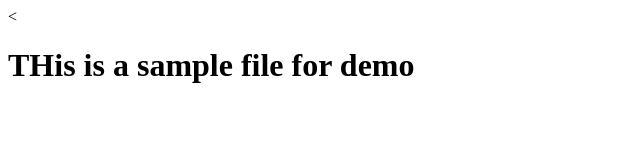
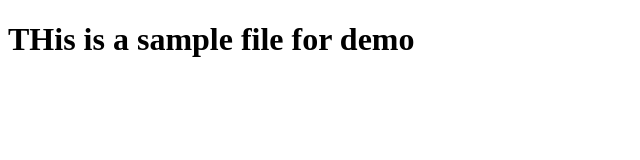
Before and after one commit to harshalpandey/demo-day-repo, a plain HTML site: page index.html in a window 1280 px wide. Shown: the whole page, without its empty margins (0-640 px from the left). Drawn offline with Linux system fonts and the light colour scheme.

Commit message:
The error in the file removed

```diff
--- a/index.html
+++ b/index.html
@@ -8,7 +8,7 @@
 </head>
 <body>
     <div>
-        <<h1>THis is a sample file for demo</h1>
+        <h1>THis is a sample file for demo</h1>
     </div>
 </body>
 </html>
```
